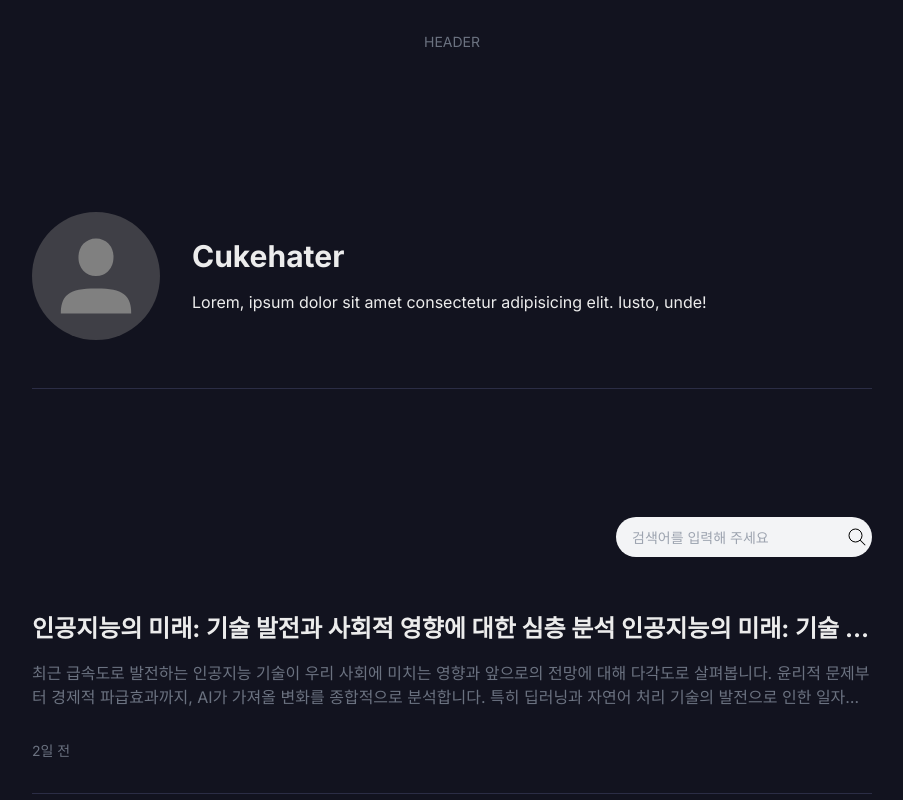
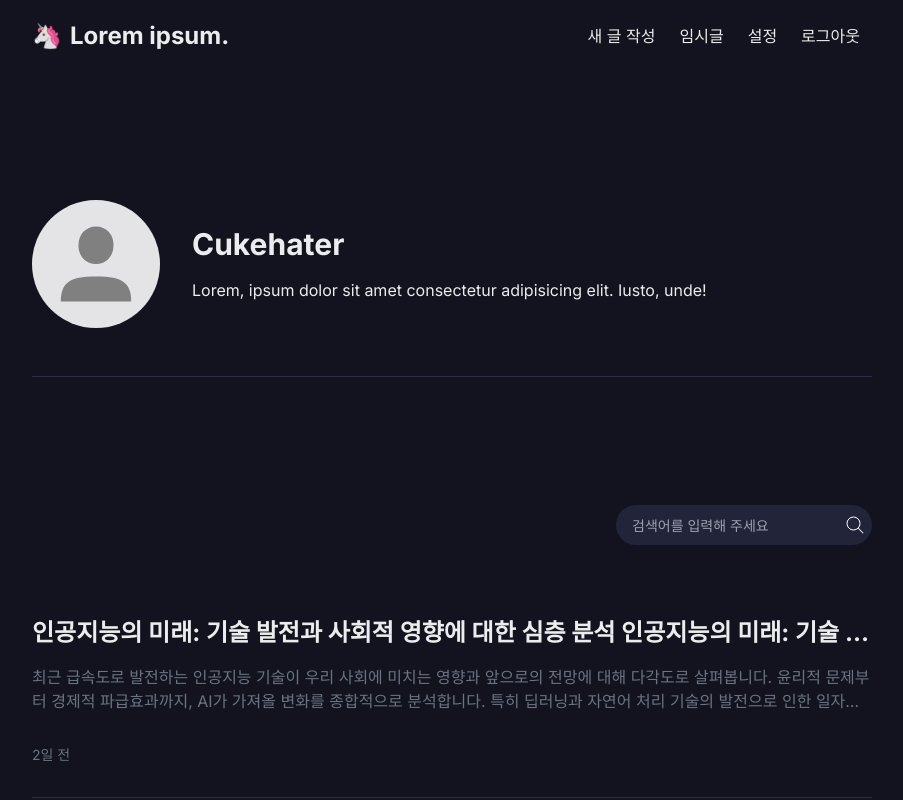
Before and after one commit to cukehater/blog, a Next.js app: page / in a window 1280 px wide. Shown: the top 800 px of the page, without its empty margins (188-1091 px from the left). Built offline with nearby package versions, Linux system fonts and the light colour scheme.

Commit message:
feat: 헤더 인터페이스

```diff
--- a/app/features/MarkDownEditor.tsx
+++ b/app/features/MarkDownEditor.tsx
@@ -2,6 +2,7 @@
 
 import React, { useState } from 'react'
 import { MdEditor } from 'md-editor-rt'
+import 'md-editor-rt/lib/style.css'
 
 export default function MarkDownEditor() {
   const [text, setText] = useState<any>()
--- a/app/features/Profile.tsx
+++ b/app/features/Profile.tsx
@@ -6,7 +6,7 @@ export default function Intro({}: Props) {
   return (
     <section className='pt-32 pb-12 border-b border-[var(--border-color)] mb-32'>
       <div className='flex items-center gap-8'>
-        <div className='w-32 h-32 rounded-full bg-zinc-700 flex items-center justify-center'>
+        <div className='w-32 h-32 rounded-full bg-zinc-200 flex items-center justify-center'>
           <Image
             src='/assets/images/avatar.svg'
             width={100}
--- a/app/features/Search.tsx
+++ b/app/features/Search.tsx
@@ -6,13 +6,13 @@ type Props = {}
 
 export default function Search({}: Props) {
   return (
-    <form className='flex items-center rounded-full w-64 overflow-hidden ml-auto bg-gray-100 mb-6'>
+    <form className='flex items-center rounded-full w-64 overflow-hidden ml-auto bg-[var(--button-bg)]'>
       <input
         type='text'
         placeholder='검색어를 입력해 주세요'
         className='h-10 flex-1 pl-4 text-black bg-transparent text-sm'
       />
-      <button className='h-10 w-16 flex items-center justify-center'>
+      <button className='h-10 w-10 flex items-center justify-center mr-1 invert'>
         <Image
           src='/assets/images/search.svg'
           alt='search'
--- a/app/features/list/List.tsx
+++ b/app/features/list/List.tsx
@@ -9,7 +9,7 @@ export default function List({
   isTemp?: boolean
 }) {
   return (
-    <article>
+    <article className='mt-10'>
       {listData.map((listItem, index) => (
         <ListItem key={index} listItem={listItem} isTemp={isTemp} />
       ))}
--- a/app/features/list/ListItem.tsx
+++ b/app/features/list/ListItem.tsx
@@ -33,7 +33,7 @@ export default function ListItem({
         {isTemp && (
           <button
             type='button'
-            className='text-sm underline underline-offset-4'
+            className='text-sm underline underline-offset-4 opacity-70 hover:opacity-100 transition-opacity'
           >
             삭제
           </button>
--- a/app/globals.scss
+++ b/app/globals.scss
@@ -9,22 +9,20 @@
   --bg-primary-hover: #f0f0f0;
   --border-color: #dddddd;
   --button-bg: #f0f0f0;
-
-  background-color: #f5f5f5;
-  color: var(--color-primary);
+  --background-color: #f5f5f5;
+  --color: #333333;
 
   &.dark-mode {
     --brand-color: #09ece1;
     --border-color: #2b2d45;
     --button-bg: #22243a;
 
-    background-color: #12131f;
-    color: var(--color-secondary);
+    --background-color: #12131f;
+    --color: var(--color-secondary);
   }
-}
 
-main {
-  padding-bottom: 5vmin;
+  background-color: var(--background-color);
+  color: var(--color);
 }
 
 input,
--- a/app/layout/Header.tsx
+++ b/app/layout/Header.tsx
@@ -1,9 +1,40 @@
+import Link from 'next/link'
+import InnerCol from '../shared/components/InnerCol'
+import Image from 'next/image'
+import NavItem from '../shared/components/NavItem'
+
 export default function Header() {
   return (
     <>
-      <header className='sticky top-0 left-0 w-full z-50 px-5 py-8 text-center'>
-        <p className='text-sm text-gray-500'>HEADER</p>
+      <header className='sticky top-0 left-0 w-full z-50 py-5 bg-[var(--background-color)]'>
+        <InnerCol className='flex items-center justify-between'>
+          <h1 className='text-2xl font-bold flex items-center gap-2'>
+            🦄
+            <Link href='/'>Lorem ipsum.</Link>
+          </h1>
+          <Nav />
+        </InnerCol>
       </header>
     </>
   )
 }
+
+const Nav = () => {
+  return (
+    <nav className='flex'>
+      <Link href='/write'>
+        <NavItem content='새 글 작성' />
+      </Link>
+
+      <Link href='/draft'>
+        <NavItem content='임시글' />
+      </Link>
+      <Link href='/setting'>
+        <NavItem content='설정' />
+      </Link>
+      <Link href='/logout'>
+        <NavItem content='로그아웃' />
+      </Link>
+    </nav>
+  )
+}
--- a/app/shared/components/InnerCol.tsx
+++ b/app/shared/components/InnerCol.tsx
@@ -6,6 +6,8 @@ export default function InnerCol({
   className?: string
 }) {
   return (
-    <div className={`w-[840px] mx-auto relative ${className}`}>{children}</div>
+    <div className={`max-w-[840px] mx-auto relative ${className}`}>
+      {children}
+    </div>
   )
 }
--- /dev/null
+++ b/app/shared/components/NavItem.tsx
@@ -0,0 +1,9 @@
+import React from 'react'
+
+export default function NavItem({ content }: { content: string }) {
+  return (
+    <div className='hover:bg-[var(--button-bg)] px-3 py-1 rounded-full text-[var(--button-text)] hover:text-[var(--brand-color)] transition-all'>
+      {content}
+    </div>
+  )
+}
--- a/app/write/page.tsx
+++ b/app/write/page.tsx
@@ -1,13 +1,16 @@
 import Button from '@/app/shared/components/Button'
 import Hash from '@/app/shared/components/Hash'
 import Editor from '@/app/features/MarkDownEditor'
+import Link from 'next/link'
 
 export default function MarkDownEditor() {
   return (
     <main>
       <div className='flex flex-col min-h-screen'>
         <div className='h-20 bg-[var(--border-color)]  flex items-center px-4'>
-          <Button text='돌아가기' />
+          <Link href='/'>
+            <Button text='뒤로가기' />
+          </Link>
           <div className='flex ml-auto gap-2'>
             <Button text='임시저장' type='secondary' />
             <Button text='출간하기' type='tertiary' />
```
Also changed, not shown: app/draft/page.tsx (renamed from app/temp/page.tsx).
